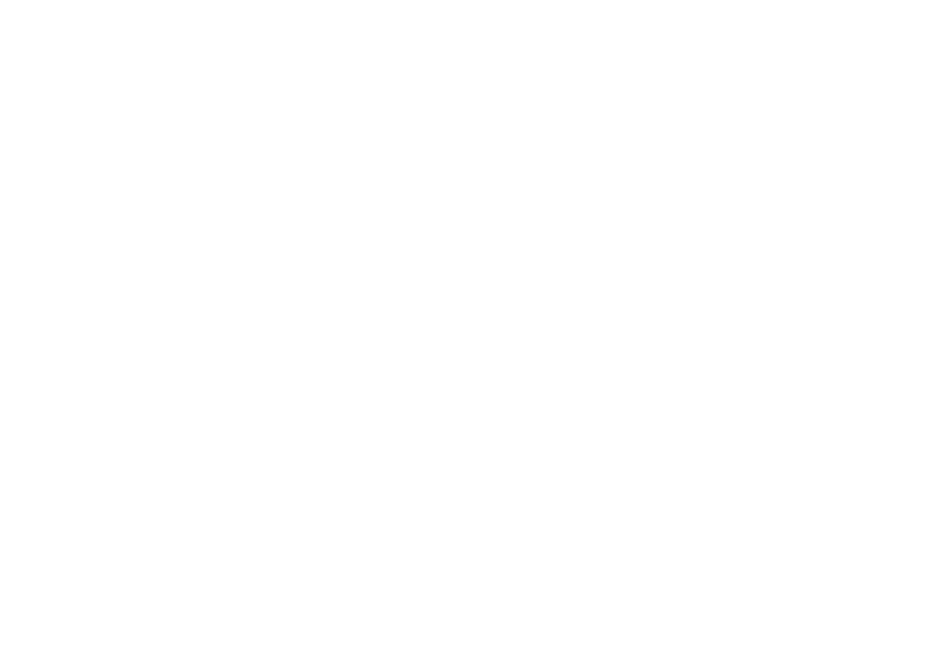
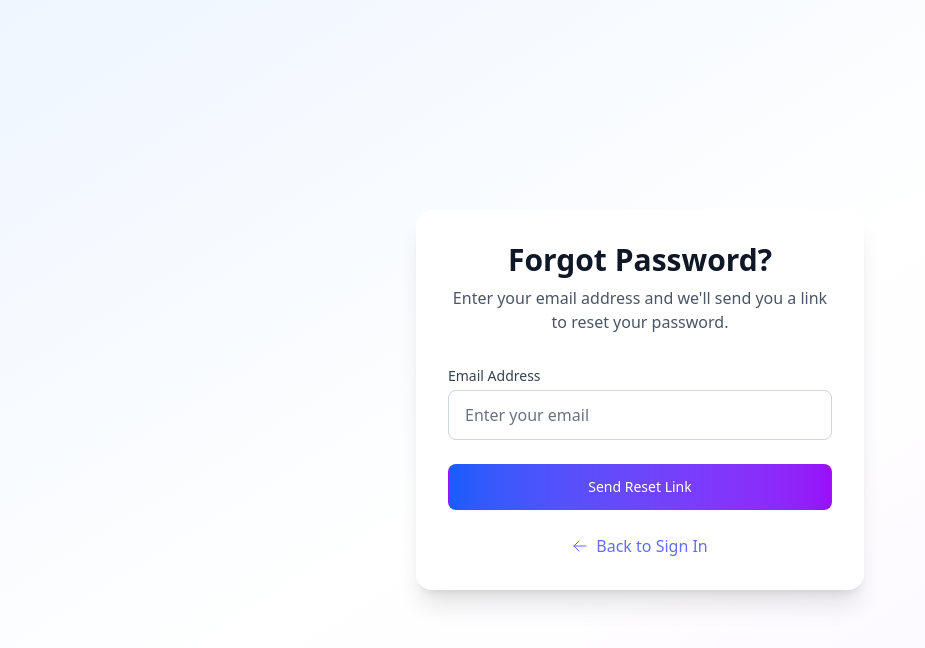
Before and after one commit to prashant2150487/ecom-client, a React (Vite) app: page /forgot-password in a window 1280 px wide. Before the commit this address had no page. Shown: the top 648 px of the page, without its empty margins (0-925 px from the left). Built offline with nearby package versions, Linux system fonts and the light colour scheme.

Commit message:
feat: Implement forgot password page and refactor axios interceptor to return response data directly.

```diff
--- a/src/App.jsx
+++ b/src/App.jsx
@@ -5,6 +5,7 @@ import Signup from "./pages/signUp";
 import Home from "./pages/home";
 import VerifyEmail from "./pages/verifyEmail";
 import Signin from "./components/signIn/signIn";
+import ForgotPassword from "./pages/forgotPassword";
 import UserProfilePage from "./pages/myProfile";
 
 function App() {
@@ -14,6 +15,7 @@ function App() {
         <Route path="/signup" element={<Signup />} />
         <Route path="/signin" element={<Signin />} />
         <Route path="/verify-email" element={<VerifyEmail />} />
+        <Route path="/forgot-password" element={<ForgotPassword />} />
         <Route
           path="/"
           element={
--- a/src/components/signIn/signIn.jsx
+++ b/src/components/signIn/signIn.jsx
@@ -73,12 +73,13 @@ function Signin() {
         email: formData.email,
         password: formData.password,
       })
+      console.log(response)
       if (response.success) {
         // Store user data in Redux
         dispatch(setCredentials({
-          user: response.data?.user || null,
-          access_token: response.data?.access || null,
-          refresh_token: response.data?.refresh || null,
+          user: response?.user || null,
+          access_token: response?.access || null,
+          refresh_token: response?.refresh || null,
         }))
         dispatch(setIsLoginModalOpen(false))
         navigate('/')
--- a/src/config/axios.js
+++ b/src/config/axios.js
@@ -35,7 +35,7 @@ axiosInstance.interceptors.request.use(
 axiosInstance.interceptors.response.use(
   (response) => {
     // Return response data directly
-    return response
+    return response.data
   },
   (error) => {
     // Handle common errors
--- /dev/null
+++ b/src/pages/forgotPassword/index.jsx
@@ -0,0 +1,124 @@
+import { useState } from 'react'
+import { Link } from 'react-router'
+import { requestPasswordReset } from '../../services/auth'
+
+function ForgotPassword() {
+    const [email, setEmail] = useState('')
+    const [isLoading, setIsLoading] = useState(false)
+    const [error, setError] = useState('')
+    const [successMessage, setSuccessMessage] = useState('')
+
+    const validateEmail = (email) => {
+        return /^[^\s@]+@[^\s@]+\.[^\s@]+$/.test(email)
+    }
+
+    const handleSubmit = async (e) => {
+        e.preventDefault()
+        setError('')
+        setSuccessMessage('')
+
+        if (!email.trim()) {
+            setError('Email is required')
+            return
+        }
+
+        if (!validateEmail(email)) {
+            setError('Please enter a valid email address')
+            return
+        }
+
+        setIsLoading(true)
+
+        try {
+            await requestPasswordReset(email)
+            setSuccessMessage('Password reset link has been sent to your email.')
+            setEmail('')
+        } catch (err) {
+            setError(err?.detail || err?.message || 'Failed to send reset email. Please try again.')
+        } finally {
+            setIsLoading(false)
+        }
+    }
+
+    return (
+        <div className="min-h-screen fixed inset-0 z-50 overflow-hidden flex items-center justify-center bg-gradient-to-br from-blue-50 via-white to-purple-50 py-12 px-4 sm:px-6 lg:px-8">
+            <div className="max-w-md w-full space-y-8">
+                <div className="bg-white rounded-2xl shadow-xl p-8">
+                    <div className="text-center">
+                        <h2 className="text-3xl font-bold text-gray-900 mb-2">Forgot Password?</h2>
+                        <p className="text-gray-600 mb-8">
+                            Enter your email address and we'll send you a link to reset your password.
+                        </p>
+                    </div>
+
+                    <form className="mt-8 space-y-6" onSubmit={handleSubmit}>
+                        {/* Feedback Messages */}
+                        {successMessage && (
+                            <div className="bg-green-50 border border-green-200 text-green-700 px-4 py-3 rounded-lg text-sm">
+                                {successMessage}
+                            </div>
+                        )}
+
+                        {error && (
+                            <div className="bg-red-50 border border-red-200 text-red-700 px-4 py-3 rounded-lg text-sm">
+                                {error}
+                            </div>
+                        )}
+
+                        <div>
+                            <label htmlFor="email" className="block text-sm font-medium text-gray-700 mb-1">
+                                Email Address
+                            </label>
+                            <input
+                                id="email"
+                                name="email"
+                                type="email"
+                                autoComplete="email"
+                                required
+                                value={email}
+                                onChange={(e) => setEmail(e.target.value)}
+                                className={`appearance-none relative block w-full px-4 py-3 border ${error ? 'border-red-300' : 'border-gray-300'
+                                    } placeholder-gray-500 text-gray-900 rounded-lg focus:outline-none focus:ring-2 focus:ring-blue-500 focus:border-transparent transition-all`}
+                                placeholder="Enter your email"
+                            />
+                        </div>
+
+                        <div>
+                            <button
+                                type="submit"
+                                disabled={isLoading}
+                                className="group relative w-full flex justify-center py-3 px-4 border border-transparent text-sm font-medium rounded-lg text-white bg-gradient-to-r from-blue-600 to-purple-600 hover:from-blue-700 hover:to-purple-700 focus:outline-none focus:ring-2 focus:ring-offset-2 focus:ring-blue-500 disabled:opacity-50 disabled:cursor-not-allowed transition-all transform hover:scale-[1.02] active:scale-[0.98]"
+                            >
+                                {isLoading ? (
+                                    <span className="flex items-center">
+                                        <svg className="animate-spin -ml-1 mr-3 h-5 w-5 text-white" xmlns="http://www.w3.org/2000/svg" fill="none" viewBox="0 0 24 24">
+                                            <circle className="opacity-25" cx="12" cy="12" r="10" stroke="currentColor" strokeWidth="4"></circle>
+                                            <path className="opacity-75" fill="currentColor" d="M4 12a8 8 0 018-8V0C5.373 0 0 5.373 0 12h4zm2 5.291A7.962 7.962 0 014 12H0c0 3.042 1.135 5.824 3 7.938l3-2.647z"></path>
+                                        </svg>
+                                        Sending Link...
+                                    </span>
+                                ) : (
+                                    'Send Reset Link'
+                                )}
+                            </button>
+                        </div>
+
+                        <div className="text-center mt-4">
+                            <Link
+                                to="/signin"
+                                className="font-medium text-blue-600 hover:text-blue-500 transition-colors flex items-center justify-center gap-2"
+                            >
+                                <svg xmlns="http://www.w3.org/2000/svg" fill="none" viewBox="0 0 24 24" strokeWidth={1.5} stroke="currentColor" className="w-4 h-4">
+                                    <path strokeLinecap="round" strokeLinejoin="round" d="M10.5 19.5L3 12m0 0l7.5-7.5M3 12h18" />
+                                </svg>
+                                Back to Sign In
+                            </Link>
+                        </div>
+                    </form>
+                </div>
+            </div>
+        </div>
+    )
+}
+
+export default ForgotPassword
```
